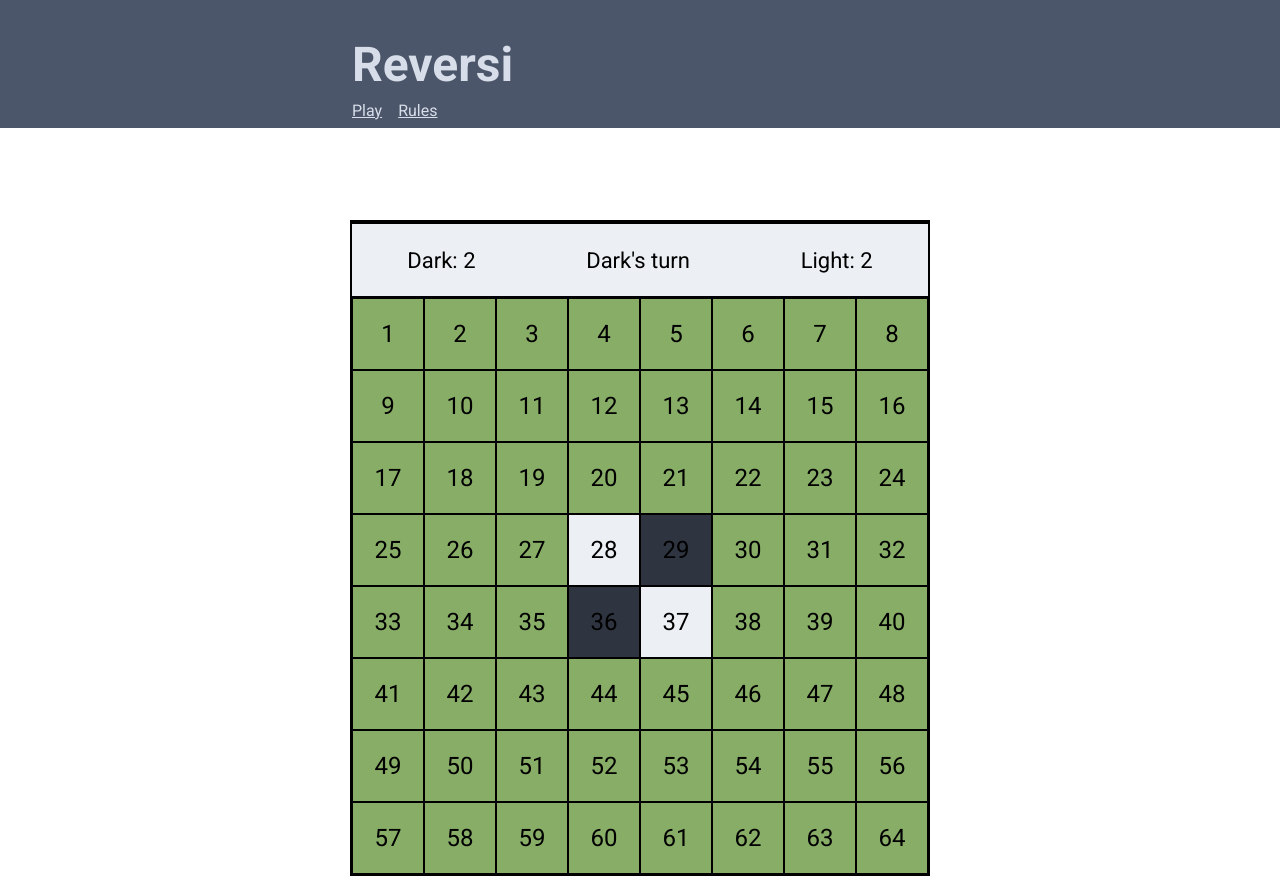
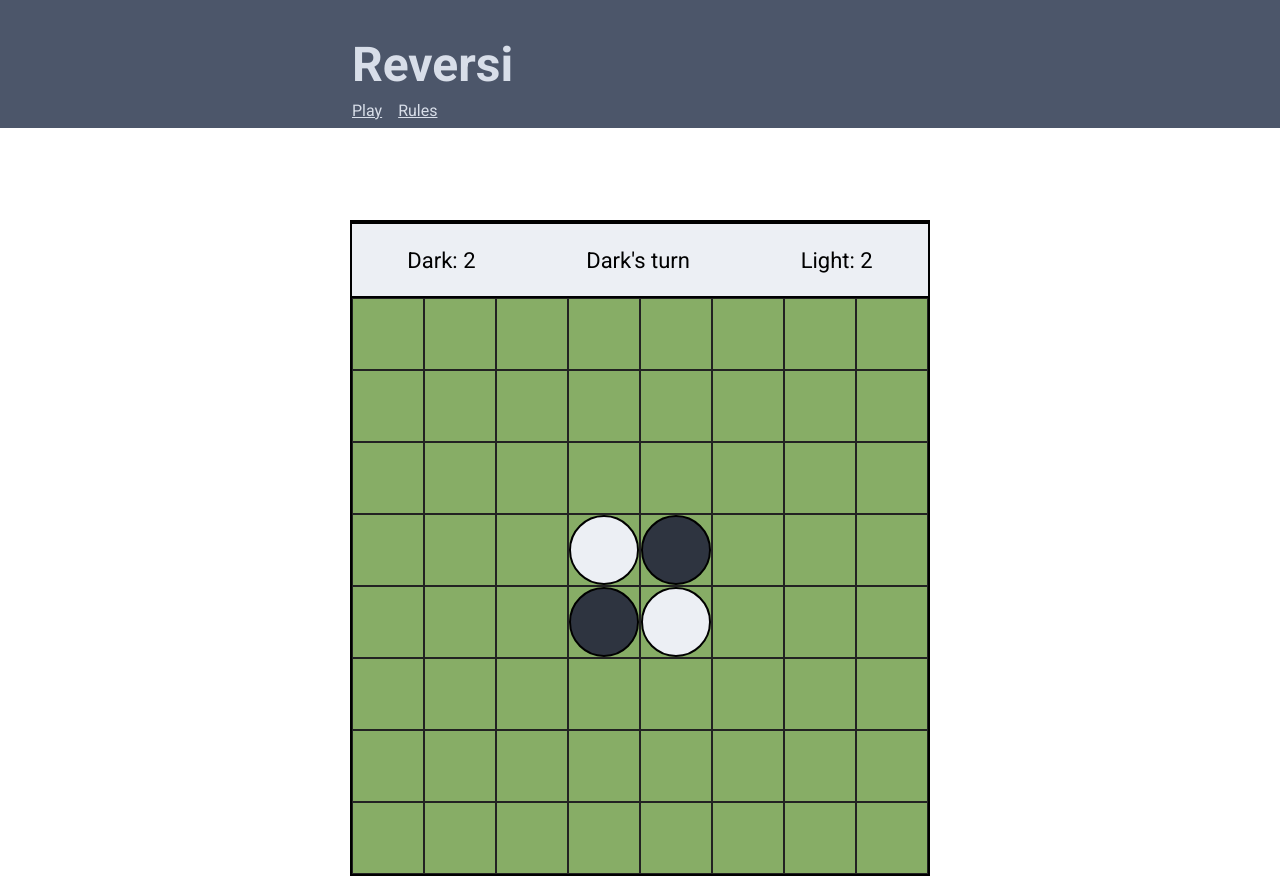
Before and after one commit to tarik-tezcan/reversi, a Vue app: page / in a window 1280 px wide. Built offline with nearby package versions, Linux system fonts and the light colour scheme.

Commit message:
Visual improvements to the grid

```diff
--- a/src/components/EndScreen.vue
+++ b/src/components/EndScreen.vue
@@ -20,9 +20,9 @@
 export default {
   name: 'EndScreen',
   props: {
-    lightScore: Number,
-    darkScore: Number,
-    winner: String,
+    lightScore: { type: Number, default: 32 },
+    darkScore: { type: Number, default: 32 },
+    winner: { type: String, default: 'none' },
   },
   emits: ['resetGame'],
 };
--- a/src/components/InfoBar.vue
+++ b/src/components/InfoBar.vue
@@ -1,5 +1,6 @@
 <template>
   <div id="info-bar">
+    <div id="info">
       <p>Dark: {{ darkPieces }}</p>
       <p v-if="turn === 'light'">
         Light's turn
@@ -9,15 +10,38 @@
       </p>
       <p>Light: {{ lightPieces }}</p>
     </div>
+    <button
+      id="pass-button"
+      :disabled="isDisabled"
+      hidden
+      @passTurn="enableButton"
+      @click="disableButton"
+    >
+      Pass Turn
+    </button>
+  </div>
 </template>
 
 <script>
 export default {
   name: 'InfoBar',
   props: {
-    turn: String,
-    lightPieces: Number,
-    darkPieces: Number,
+    turn: { type: String, default: 'dark' },
+    lightPieces: { type: Number, default: 2 },
+    darkPieces: { type: Number, default: 2 },
+  },
+  data() {
+    return {
+      isDisabled: true,
+    };
+  },
+  methods: {
+    enableButton() {
+      this.isDisabled = false;
+    },
+    disableButton() {
+      this.isDisabled = true;
+    },
   },
 };
 </script>
@@ -31,6 +55,15 @@ export default {
   /* background-color: gray; */
   color: black;
   display: flex;
+  flex-direction: column;
+  justify-content: center;
+  align-items: center;
+}
+
+#info {
+  width: 100%;
+  display: flex;
+  flex-direction: row;
   justify-content: space-around;
   align-items: center;
 }
--- a/src/components/ReversiGrid.vue
+++ b/src/components/ReversiGrid.vue
@@ -34,7 +34,7 @@ export default {
     Square,
     InfoBar,
   },
-  emits: ['gameEnd'],
+  emits: ['gameEnd', 'passTurn'],
   data() {
     return {
       gridSize: 8,
@@ -93,6 +93,7 @@ export default {
               this.$emit('gameEnd', this.lightPieces, this.darkPieces, 'none');
             }
           } else {
+            this.$emit('passTurn');
             alert('Turn Passed');
           }
         }
--- a/src/components/Square.vue
+++ b/src/components/Square.vue
@@ -5,10 +5,16 @@
     :style="{
       width: cellWidth + 'px',
       height: cellWidth + 'px',
-      backgroundColor: cellColor,
     }"
   >
-    {{ (row - 1) * gridSize + col }}
+    <div
+      v-if="cellOwner != '0'"
+      class="disk"
+      v-bind="{ id: row + '-' + col }"
+      :style="{
+        backgroundColor: cellColor,
+      }"
+    />
   </button>
 </template>
 
@@ -16,11 +22,11 @@
 export default {
   name: 'Square',
   props: {
-    row: Number,
-    col: Number,
-    gridSize: Number,
-    cellWidth: Number,
-    cellOwner: Number,
+    row: { type: Number, default: 0 },
+    col: { type: Number, default: 0 },
+    gridSize: { type: Number, default: 72 },
+    cellWidth: { type: Number, default: 72 },
+    cellOwner: { type: Number, default: 0 },
   },
   computed: {
     cellColor() {
@@ -36,13 +42,32 @@ export default {
 };
 </script>
 
-<style lang="scss">
+<style lang="scss" scoped>
 .square {
-  border: 1px solid black;
+  border: 1px solid #222;
   /* background-color: #bbbbbb; */
   font-size: 24px;
   display: flex;
   align-items: center;
   justify-content: center;
+  padding: 0px;
+  background-color: #87ad66;
+  position: relative;
+  .disk {
+    width: calc(100% - 4px);
+    height: calc(100% - 4px);
+    border: 2px solid black;
+    border-radius: 50%;
+    display: flex;
+    justify-content: center;
+    align-items: center;
+  }
+  p {
+    position: absolute;
+    margin: 0px;
+    font-size: 12px;
+    top: 4px;
+    left: 4px;
+  }
 }
 </style>
--- a/src/views/Rules.vue
+++ b/src/views/Rules.vue
@@ -10,6 +10,12 @@
       player's color are turned over to the current player's color. The
       objective of the game is to have the majority of disks turned to display
       one's color when the last playable empty square is filled.
+    </p>
+    <p>
+      <a
+        href="https://www.wikiwand.com/en/Reversi"
+        target="_blank"
+      >For more information</a>
     </p>
   </div>
 </template>
```
Lines whose indentation alone changed are shown as unchanged.
